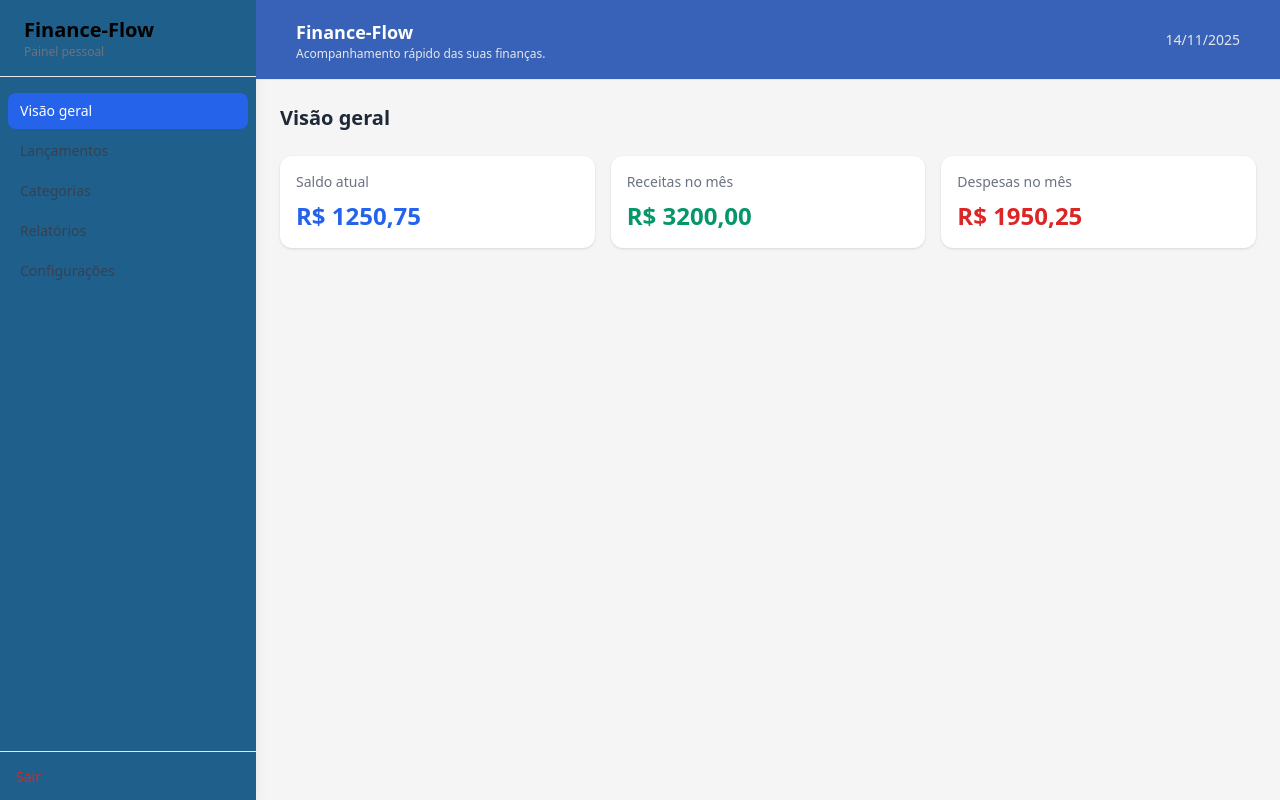
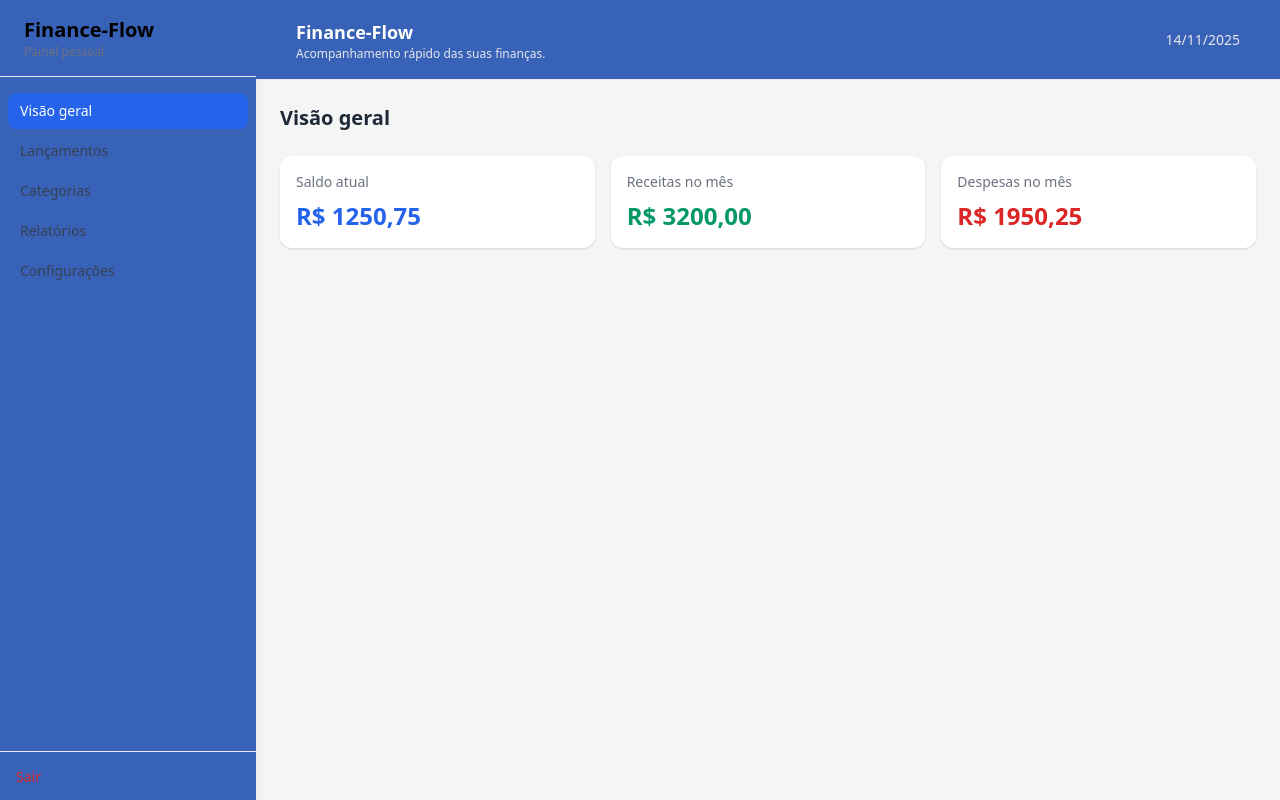
Before and after one commit to lglducci/FinanceFlow, a React (Vite) app: page / in a window 1280 px wide. Both pictures are taken after typing "name@example.com", "Sample123" into the empty fields and a click on the button "Entrar". Built offline with nearby package versions, Linux system fonts and the light colour scheme.

Commit message:
Update sidebar background color
Changed sidebar background color from #1f5f8b to #3862b7.

```diff
--- a/src/components/Sidebar.jsx
+++ b/src/components/Sidebar.jsx
@@ -14,7 +14,7 @@ export default function Sidebar({ page, setPage }) {
 
   return (
 
-    <aside className="w-64 bg-[#1f5f8b] shadow-lg flex flex-col">
+    <aside className="w-64 bg-[#3862b7] shadow-lg flex flex-col">
       <div className="px-6 py-4 border-b">
         <h2 className="text-xl font-bold">Finance-Flow</h2>
         <p className="text-xs text-gray-500">Painel pessoal</p>
```
